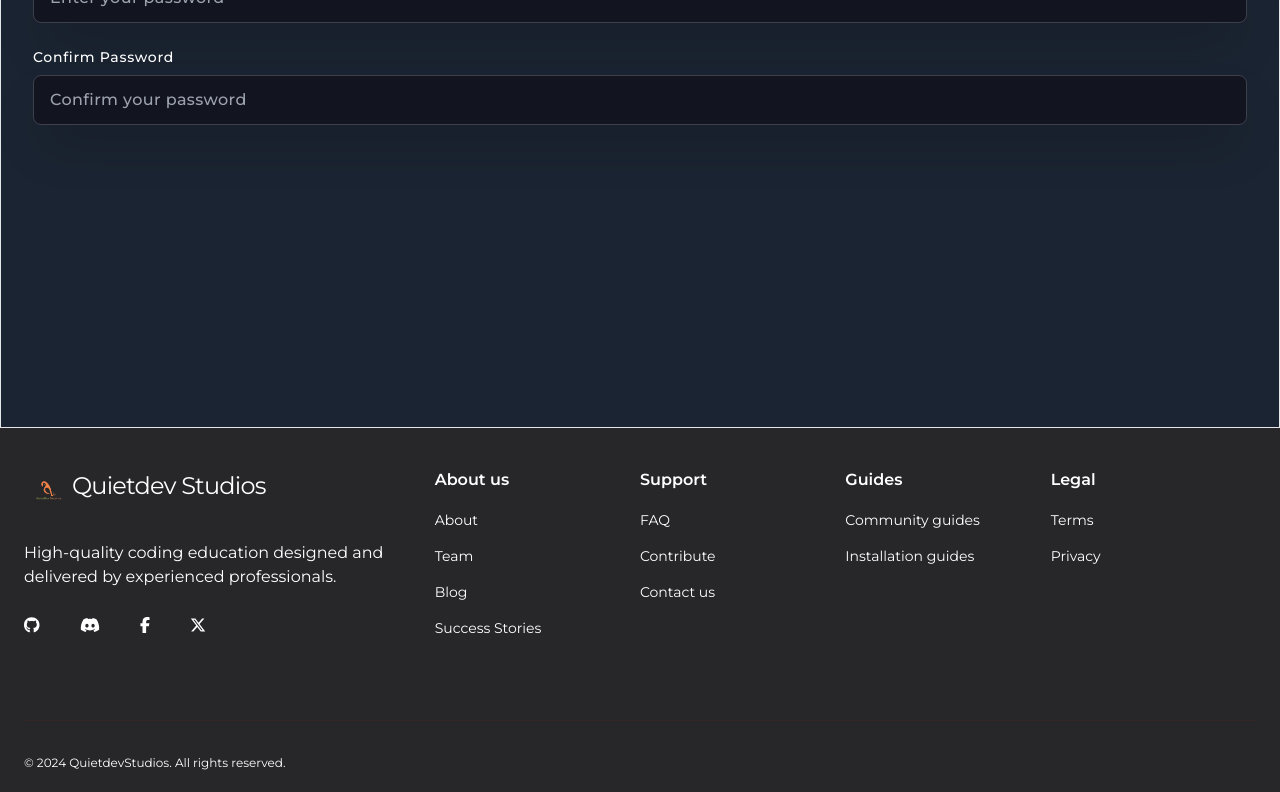
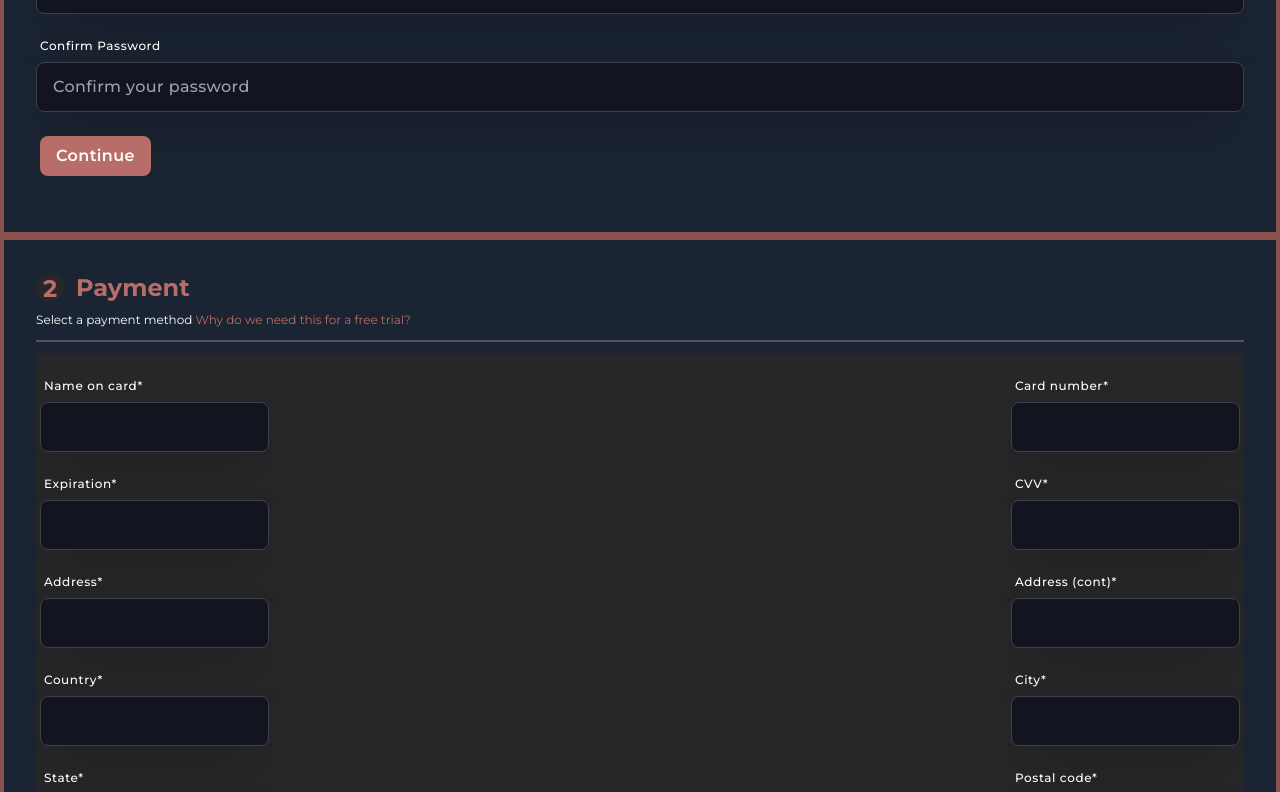
Before and after one commit to quietdevstudios/quietdevstudio, a React (Vite) app: page /checkout/1 in a window 1280 px wide. Shown: the part 560-1352 px from the top of the page. Built offline with nearby package versions, Linux system fonts and the light colour scheme.

Commit message:
added more sections to the checkout page

```diff
--- a/src/components/Form/CheckoutForm.jsx
+++ b/src/components/Form/CheckoutForm.jsx
@@ -1,5 +1,5 @@
 import React from "react";
-import Input from "./Input";
+import { Input } from "./Input";
 
 const CheckoutForm = () => {
   return (
@@ -32,6 +32,9 @@ const CheckoutForm = () => {
         type="confirmPassword"
         placeholder="Confirm your password"
       />
+      <button className="w-fit bg-[#b76d68] my-6 mx-1 py-2 px-4 rounded-lg font-semibold tracking-wide hover:bg-[#8a524e]">
+        Continue
+      </button>
     </>
   );
 };
--- a/src/components/Form/Input.jsx
+++ b/src/components/Form/Input.jsx
@@ -1,11 +1,12 @@
 import React from "react";
+import { Link } from "react-router-dom";
 
-const Input = ({ label, id, name, type, placeholder, ...props }) => {
+export const Input = ({ label, id, name, type, placeholder, ...props }) => {
   return (
     <>
       <div className="mt-6 flex flex-col gap-1">
         <label
-          className="tracking-wider font-medium text-sm mb-1"
+          className="tracking-wider font-medium text-xs mb-1 mx-1"
           htmlFor="fullName"
         >
           {label}
@@ -23,7 +24,29 @@ const Input = ({ label, id, name, type, placeholder, ...props }) => {
   );
 };
 
-export default Input;
+export const Checkbox = ({ label, id, placeholder, ...props }) => {
+  return (
+    <div className="my-4 mx-1 flex items-start">
+      <input
+        type="checkbox"
+        id={id}
+        className="mr-2 mt-1"
+        style={{ accentColor: "#b76d68" }}
+      />
+
+      <label htmlFor="remember" className="text-sm cursor-pointer">
+        {label}
+      </label>
+      <Link
+        href="#"
+        className="ml-auto text-sm hover:underline"
+        style={{ color: "#b76d68" }}
+      >
+        {placeholder}
+      </Link>
+    </div>
+  );
+};
 
 // import React from 'react';
 // import { useFormik } from 'formik';
--- a/src/pages/Checkout.jsx
+++ b/src/pages/Checkout.jsx
@@ -4,6 +4,7 @@ import { faChevronRight } from "@fortawesome/free-solid-svg-icons";
 import { FontAwesomeIcon } from "@fortawesome/react-fontawesome";
 import CheckoutForm from "../components/Form/CheckoutForm";
 import { Link } from "react-router-dom";
+import { Input } from "../components/Form/Input";
 
 const Checkout = () => {
   return (
@@ -44,7 +45,7 @@ const Checkout = () => {
         </div>
       </section>
 
-      <section className="bg-[#1b2432] h-screen p-8 border">
+      <section className="bg-[#1b2432] p-8 border-4 border-[#8a524e]">
         <form>
           <h1 className="flex items-center gap-3 text-2xl font-bold mb-2 text-[#b76d68]">
             <p className="bg-zinc-800 w-7 h-7 rounded-full flex items-center justify-center pt-[2px]">
@@ -61,6 +62,93 @@ const Checkout = () => {
           <CheckoutForm />
         </form>
       </section>
+
+      <section className="bg-[#1b2432] p-8 border-4 border-[#8a524e]">
+        <>
+          <h1 className="flex items-center gap-3 text-2xl font-bold mb-2 text-[#b76d68]">
+            <p className="bg-zinc-800 w-7 h-7 rounded-full flex items-center justify-center pt-[2px]">
+              2
+            </p>
+            Payment
+          </h1>
+          <p className="text-xs mt-1">
+            Select a payment method{" "}
+            <Link to="/signin" className="hover:underline text-[#b76d68]">
+              Why do we need this for a free trial?
+            </Link>
+          </p>
+          <hr className="my-3 border border-zinc-600" />
+
+          <form>
+            <section className="bg-zinc-800 px-1 pb-4 flex items-center justify-between gap-2">
+              <div>
+                <Input
+                  label="Name on card*"
+                  type="text"
+                  id="cardName"
+                  name="cardName"
+                />
+                <Input
+                  label="Expiration*"
+                  type="text"
+                  id="cardName"
+                  name="cardName"
+                />
+                <Input
+                  label="Address*"
+                  type="text"
+                  id="cardName"
+                  name="cardName"
+                />
+                <Input
+                  label="Country*"
+                  type="text"
+                  id="cardName"
+                  name="cardName"
+                />
+                <Input
+                  label="State*"
+                  type="text"
+                  id="cardName"
+                  name="cardName"
+                />
+              </div>
+              <div>
+                <Input
+                  label="Card number*"
+                  type="number"
+                  id="cardNumber"
+                  name="cardNumber"
+                />
+                <Input
+                  label="CVV*"
+                  type="number"
+                  id="cardNumber"
+                  name="cardNumber"
+                />
+                <Input
+                  label="Address (cont)*"
+                  type="number"
+                  id="cardNumber"
+                  name="cardNumber"
+                />
+                <Input
+                  label="City*"
+                  type="number"
+                  id="cardNumber"
+                  name="cardNumber"
+                />
+                <Input
+                  label="Postal code*"
+                  type="number"
+                  id="cardNumber"
+                  name="cardNumber"
+                />
+              </div>
+            </section>
+          </form>
+        </>
+      </section>
     </section>
   );
 };
--- a/src/pages/GetStarted.jsx
+++ b/src/pages/GetStarted.jsx
@@ -3,7 +3,7 @@ import { faGithub, faGoogle } from "@fortawesome/free-brands-svg-icons";
 import { FontAwesomeIcon } from "@fortawesome/react-fontawesome";
 import { Link } from "react-router-dom";
 
-import Input from "../components/Form/Input";
+import { Input } from "../components/Form/Input";
 
 export const GetStarted = () => {
   return (
--- a/src/pages/Signin.jsx
+++ b/src/pages/Signin.jsx
@@ -3,7 +3,7 @@ import { faGithub, faGoogle } from "@fortawesome/free-brands-svg-icons";
 import { FontAwesomeIcon } from "@fortawesome/react-fontawesome";
 import { Link } from "react-router-dom";
 
-import Input from "../components/Form/Input";
+import { Checkbox, Input } from "../components/Form/Input";
 
 export const SignIn = () => {
   return (
@@ -51,25 +51,13 @@ export const SignIn = () => {
             name="confirmPassword"
             placeholder="Confirm your password"
           />
-          <div className="my-4 mx-1 flex items-center">
-            <input
-              type="checkbox"
-              id="remember"
-              className="mr-2"
-              style={{ accentColor: "#b76d68" }}
-            />
 
-            <label htmlFor="remember" className="text-sm">
-              Remember me
-            </label>
-            <a
-              href="#"
-              className="ml-auto text-sm hover:underline"
-              style={{ color: "#b76d68" }}
-            >
-              Forgot your password?
-            </a>
-          </div>
+          <Checkbox
+            label="Remember me"
+            placeholder="Forgot your password"
+            id="remember"
+          />
+
           <button
             type="submit"
             className="w-full py-2 px-4 rounded-lg font-semibold bg-[#b76d68] hover:bg-[#8a524e]"
```
